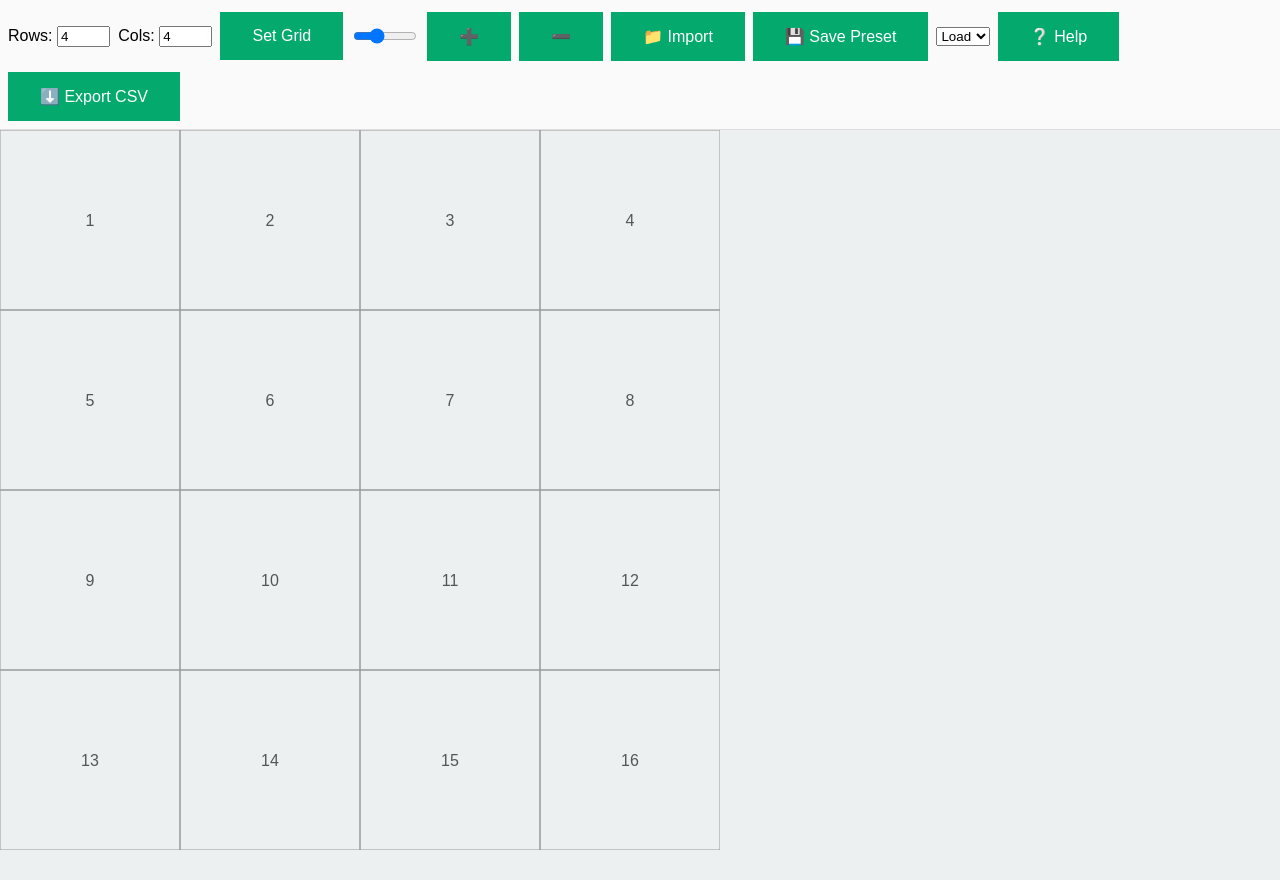
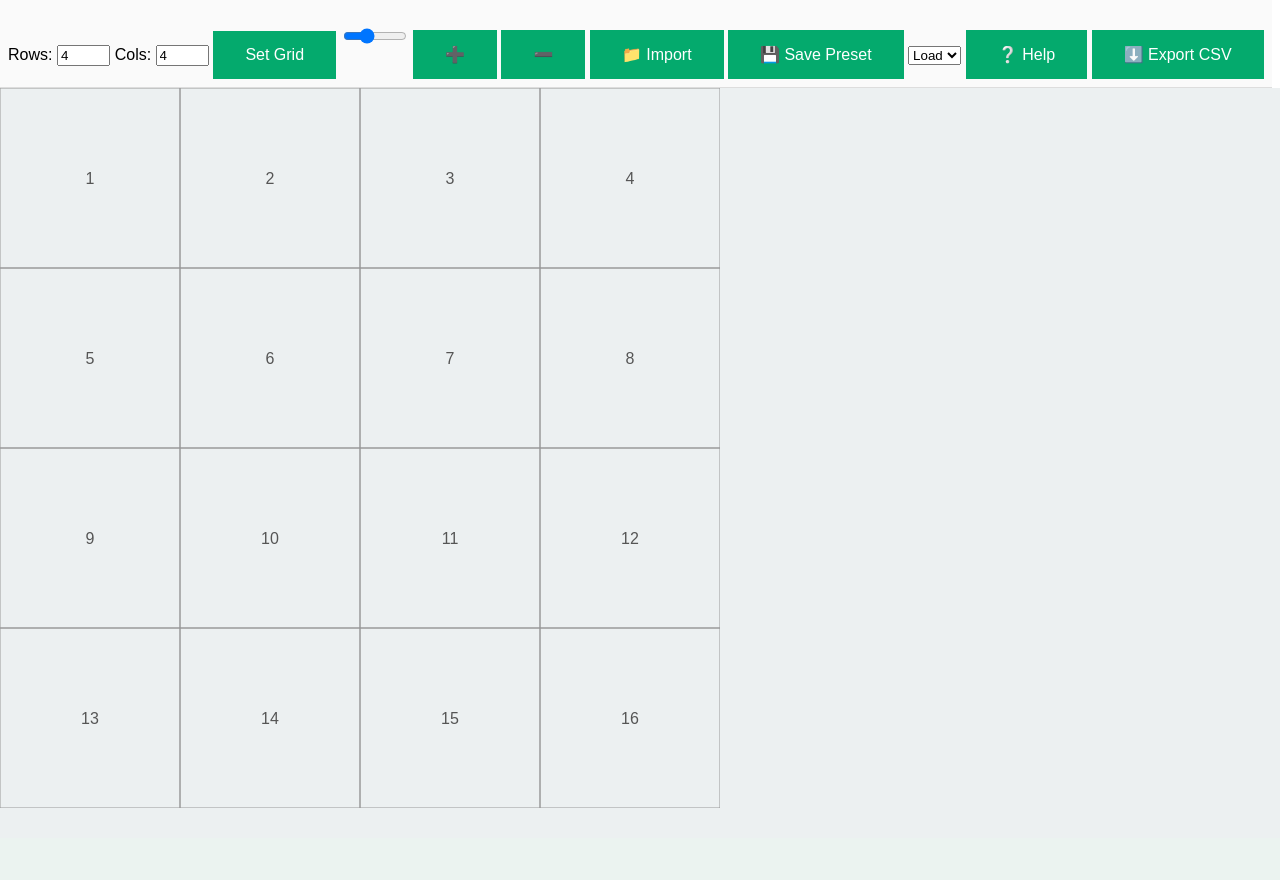
Before and after one commit to harij85/carpet_designer, a Flask app: page / in a window 1280 px wide. After the commit the page ends 808 px from the top, so only its background shows below. Run offline with Flask 3, Linux system fonts and the light colour scheme.

Commit message:
Update style.css

```diff
--- a/static/css/style.css
+++ b/static/css/style.css
@@ -7,7 +7,7 @@
     margin:0; padding:0; height:100%; font-family:sans-serif;
   }
   #controls {
-    display:flex; flex-wrap:wrap; align-items:center; padding:.5em;
+    display:inline-block; flex-wrap:wrap; align-items:center; padding:.5em;
     background:#fafafa; border-bottom:1px solid #ddd; gap:.5em;
   }
   #controls input, #controls select { width:4em; }
@@ -25,7 +25,7 @@
   .tile.locked { opacity:.5; cursor:default; }
   .tile-btn {
     position:absolute; top:4px; right:4px;
-    background:rgba(255, 0, 0, 0.7); border:none; padding:.2em;
+    background:rgba(255, 0, 0, 0); border:none; padding:.2em;
     font-size:1em; cursor:pointer;
   }
   /* Help Modal */
```
